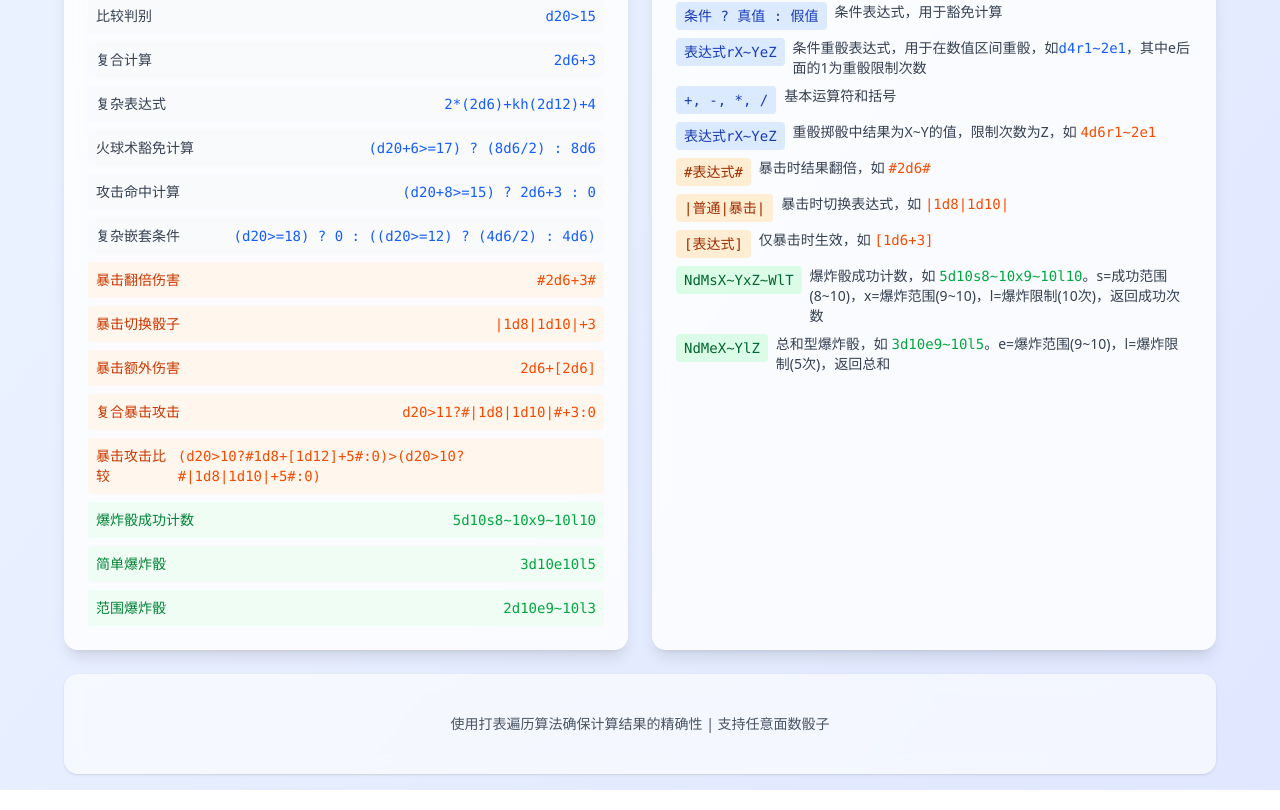
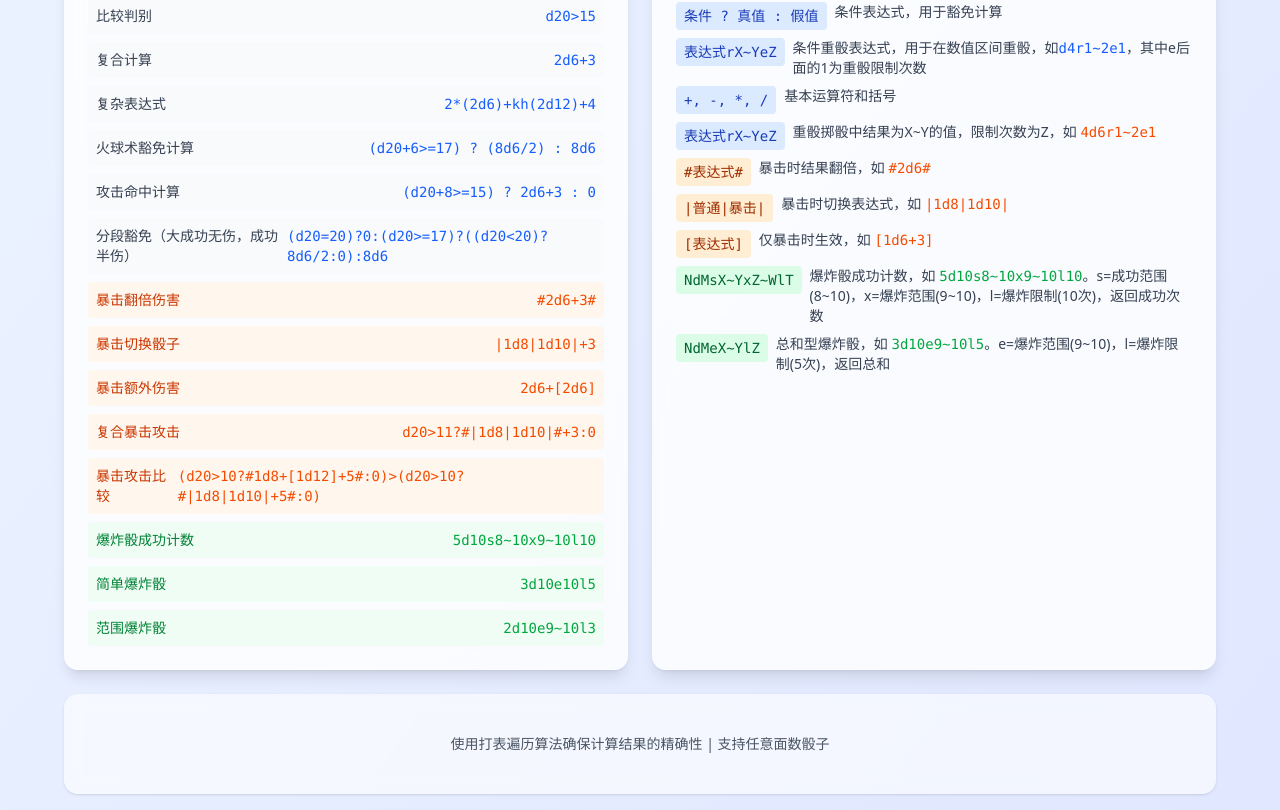
Before and after one commit to IceMoeMoe/trpg-dice-calculator, a React (Vite) app: page / in a window 1280 px wide. Shown: the part 864-1674 px from the top of the page. Built offline with nearby package versions, Linux system fonts and the light colour scheme.

Commit message:
Update App.jsx

```diff
--- a/src/App.jsx
+++ b/src/App.jsx
@@ -113,8 +113,8 @@ function App() {
                   <code className="text-blue-600 font-mono">(d20+8&gt;=15) ? 2d6+3 : 0</code>
                 </div>
                 <div className="flex justify-between items-center p-2 bg-gray-50 rounded text-sm">
-                  <span className="font-medium text-gray-700">复杂嵌套条件</span>
-                  <code className="text-blue-600 font-mono">(d20&gt;=18) ? 0 : ((d20&gt;=12) ? (4d6/2) : 4d6)</code>
+                  <span className="font-medium text-gray-700">分段豁免（大成功无伤，成功半伤）</span>
+                  <code className="text-blue-600 font-mono">(d20=20)?0:(d20&gt;=17)?((d20&lt;20)?8d6/2:0):8d6</code>
                 </div>
                 <div className="flex justify-between items-center p-2 bg-orange-50 rounded text-sm">
                   <span className="font-medium text-orange-700">暴击翻倍伤害</span>
```
